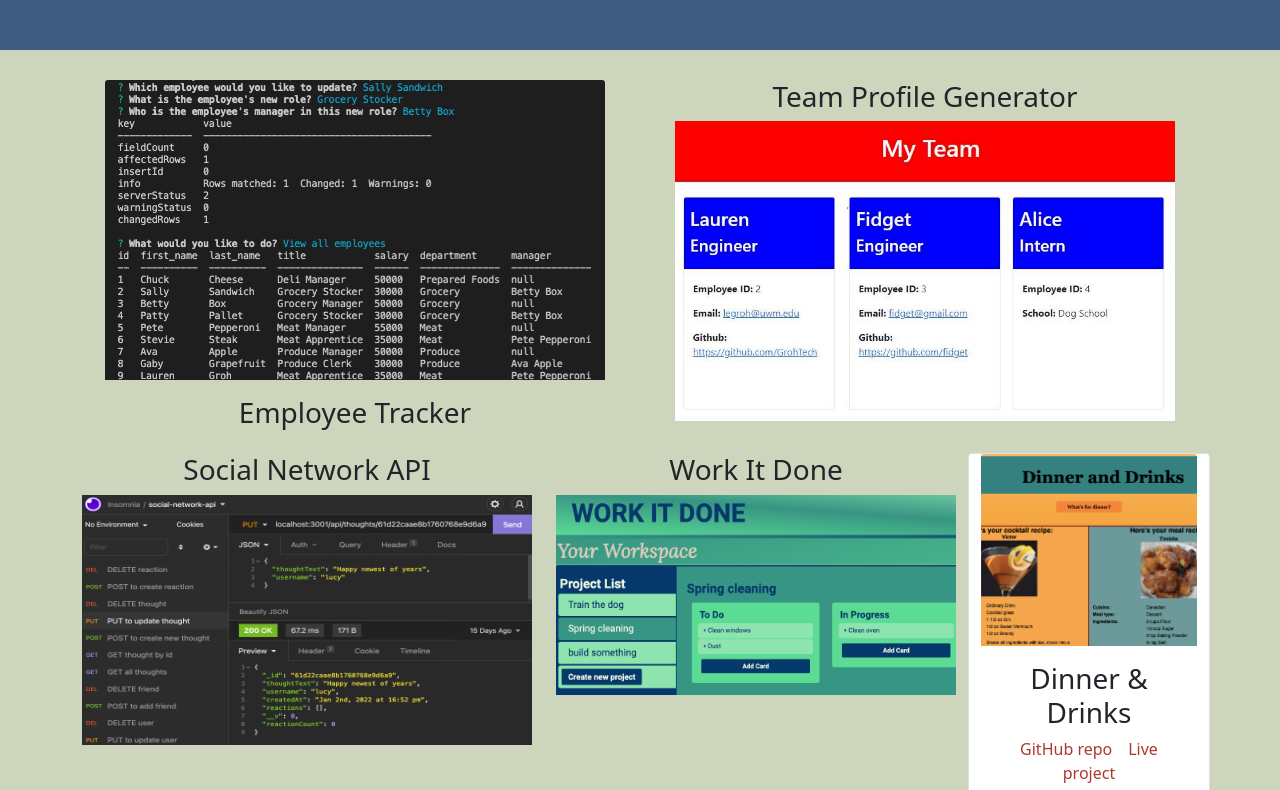
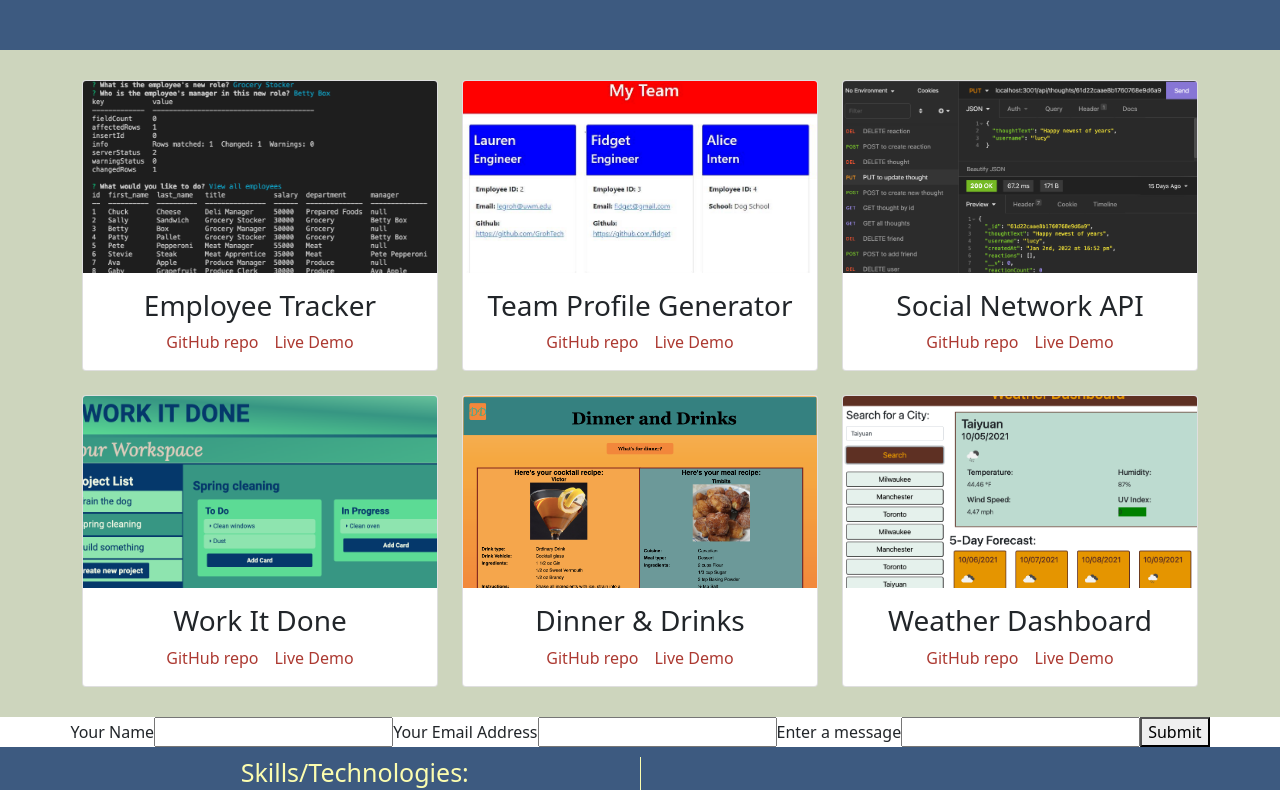
Before and after one commit to GrohTech/react-portfolio, a React (Create React App) app: page / in a window 1280 px wide. Shown: the part 570-1360 px from the top of the page. Built offline with nearby package versions, Linux system fonts and the light colour scheme.

Commit message:
fix project section Bootstrap grid, create cards, add links

```diff
--- a/src/components/Project/Project.css
+++ b/src/components/Project/Project.css
@@ -8,6 +8,7 @@
     }
 .project-item {
     background-color: #FCFDAF;
+    border: 1px solid black;
 }
 .card-img-top {
     width: 100%;
--- a/src/components/Project/index.js
+++ b/src/components/Project/index.js
@@ -5,6 +5,7 @@ import teamProfileGenerator from '../../assets/images/team-profile-generator.png
 import socialNetworkApi from '../../assets/images/social-network-api.png';
 import workItDone from '../../assets/images/work-it-done.png';
 import dinnerAndDrinks from '../../assets/images/dinner-and-drinks.png';
+import weatherDashboard from '../../assets/images/weather-dashboard.png';
 
 const Project = () => {
 
@@ -13,50 +14,78 @@ const Project = () => {
             <section className="container">
                 <section className="row">
                     <section className="col-sm">
-                        <img src={employeeTracker} className= "card-img-top" id="employee-tracker" style={{ width: "500px", height: "300px" }} alt="employee tracker project photo" />
-                        <h3 className="card-body">Employee Tracker</h3>
-                    </section>
-                    <section className=" col-sm">
-                        <h3>Team Profile Generator</h3>
-                        <img src={teamProfileGenerator} className= "about-item" id="team-profile-generator" style={{ width: "500px", height: "300px" }} alt="team profile generator project photo" />
+                        <section className="project-item card">
+                            <img src={employeeTracker} className= "card-img-top" id="employee-tracker" alt="employee tracker project photo" />
+                            <section className="card-body">
+                                <h3>Employee Tracker</h3>
+                                <section className="card-text">
+                                    <a className="card-link" href="https://github.com/GrohTech/employee-tracker" target="_blank">GitHub repo</a>
+                                    <a className="card-link" href="https://watch.screencastify.com/v/KHA73YEd53qYPZx0RQvn" target="_blank">Live Demo</a>
                                 </section>
                             </section>
-                <section className="row">
-                    <section className="project-item" className=" col-sm">
+                        </section>
+                    </section>
+                    <section className="col-sm">
+                        <section className="project-item card">
+                            <img src={teamProfileGenerator} className= "card-img-top" id="team-profile-generator" alt="team profile generator project photo" />
+                            <section className="card-body">
+                                <h3>Team Profile Generator</h3>
+                                <section className="card-text">
+                                    <a className="card-link" href="https://github.com/GrohTech/team-profile-generator" target="_blank">GitHub repo</a>
+                                    <a className="card-link" href="https://watch.screencastify.com/v/CFt3U2D1eMNp9MbqtOZv" target="_blank">Live Demo</a>
+                                </section>
+                            </section>
+                        </section>
+                    </section>
+                    <section className="col-sm">
+                        <section className="project-item card">
+                            <img src={socialNetworkApi} className="card-img-top" id="social-network-api" alt="social network api project photo" />
+                            <section className="card-body">
                                 <h3>Social Network API</h3>
-                        <img src={socialNetworkApi} id="social-network-api" style={{ width: "450px", height: "250px" }} alt="social network api project photo" />
+                                <section className="card-text">
+                                    <a className="card-link" href="https://github.com/GrohTech/social-network-api" target="_blank">GitHub repo</a>
+                                    <a className="card-link" href="https://watch.screencastify.com/v/K9tFri5Vgnd2mjEkZ2eV" target="_blank">Live Demo</a>
                                 </section>
-                    <section className=" col-sm">
-                        <h3>Work It Done</h3>
-                        <img src={workItDone} id="work-it-done" style={{ width: "400px", height: "200px" }} alt="work it done project photo" />
                             </section>
-                    <section className="col-sm card project-item">
+                        </section>
+                    </section>
+                </section>
+                <section className="row mt-4">
+                    <section className="col-sm">
+                        <section className="project-item card">
+                            <img src={workItDone} id="work-it-done" className="card-img-top" alt="work it done project photo" />
+                            <section className="card-body">
+                            <h3 className="card-title">Work It Done</h3>
+                            <section className="card-text">
+                                <a className="card-link" href="https://github.com/GrohTech/work-it-done" target="_blank">GitHub repo</a>
+                                <a className="card-link" href="https://warm-eyrie-07140.herokuapp.com/" target="_blank">Live Demo</a>
+                            </section>
+                            </section>
+                        </section>
+                    </section>
+                    <section className="col-sm">
+                            <section className="project-item card">
                                 <img src={dinnerAndDrinks} className= "card-img-top" id="dinner-and-drinks" alt="dinner and drinks project photo" />
                                 <section className="card-body">
                                     <h3 className="card-title">Dinner &amp; Drinks</h3>
                                     <section className="card-text">
                                         <a className="card-link" href="https://github.com/GrohTech/dinner-and-drinks" target="_blank">GitHub repo</a>
-                                    <a className="card-link" href="https://grohtech.github.io/dinner-and-drinks/" target="_blank">Live project</a>
+                                        <a className="card-link" href="https://grohtech.github.io/dinner-and-drinks/" target="_blank">Live Demo</a>
                                     </section>
                                 </section>
                             </section>
                     </section>
-                <section className="row">
-                        <section className="col-sm card">
-                            {/* <section className="project-item card"> */}
-                            <img src={dinnerAndDrinks} className= "card-img-top mx-auto" id="dinner-and-drinks" style={{ width: "500px", height: "300px" }} alt="dinner and drinks project photo" />
+                    <section className="col-sm">
+                            <section className="project-item card">
+                                <img src={weatherDashboard} className= "card-img-top" id="weather-dashboard" alt="weather dashboard project photo" />
                                 <section className="card-body">
-                                <h3 className="card-title">Dinner &amp; Drinks</h3>
+                                    <h3 className="card-title">Weather Dashboard</h3>
                                     <section className="card-text">
-                                    <a className="card-link" href="https://github.com/GrohTech/dinner-and-drinks" target="_blank">Check out the GitHub repo</a>
-                                    <a className="card-link" href="https://grohtech.github.io/dinner-and-drinks/" target="_blank">Check out the live project</a>
+                                        <a className="card-link" href="https://github.com/GrohTech/weather-dashboard" target="_blank">GitHub repo</a>
+                                        <a className="card-link" href="https://grohtech.github.io/weather-dashboard/" target="_blank">Live Demo</a>
                                     </section>
                                 </section>
-                            {/* </section> */}
                             </section>
-                        <section className="project-item" className=" col-sm">
-                            <h3>Team Profile Generator</h3>
-                            <img src={teamProfileGenerator} className= "about-item" id="team-profile-generator" style={{ width: "500px", height: "300px" }} alt="team profile generator project photo" />
                     </section>
                 </section>
             </section>
```
Also changed, not shown: src/assets/images/weather-dashboard.png (added). Lines whose indentation alone changed are shown as unchanged.
